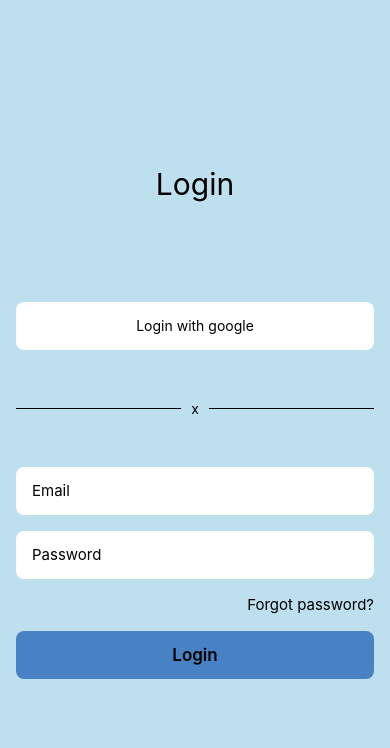
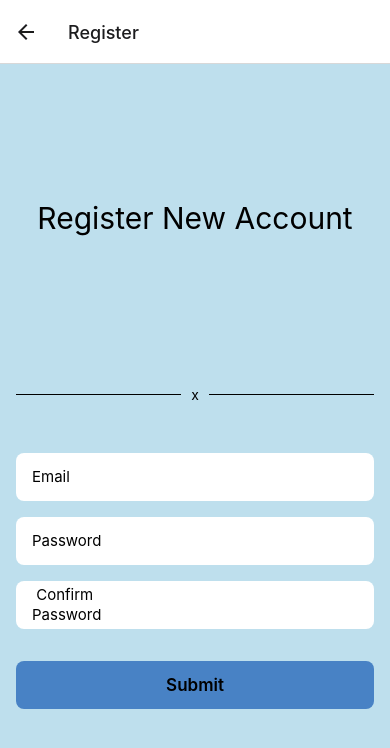
Before and after one commit to xMaxH/WhatsMap, a React Native app in the folder whatsMap/: screen /Register in a window 390 px wide. Shown: the top 748 px of the page. Built offline with nearby package versions, Linux system fonts and the light colour scheme.

Commit message:
la til amir sitt i navigation

```diff
--- a/whatsMap/App.tsx
+++ b/whatsMap/App.tsx
@@ -1,9 +1,4 @@
-import React from 'react';
-import LoginFunc from "./src/Auth/login";
-import SignupFunc from "./src/Auth/signup";
+import {NavigationFile} from "./NavigationFile";
 
-const App: React.FC = () => {
-    return <LoginFunc />;
-};
-
-export default App;
+export default function App() {
+    return <NavigationFile/>;}
--- a/whatsMap/Screens/HomeMap.tsx
+++ b/whatsMap/Screens/HomeMap.tsx
@@ -1,10 +1,8 @@
 import {Pressable, Text, View} from "react-native";
 import { style1 } from "../Styles/style1";
-import {ImageBackground} from "react-native";
 
 export default function HomeScreen({navigation})
 {
-    const BackgroundImage1 = require("../assets/favicon.png");
 
     return (
         <View style={style1.container}>
--- a/whatsMap/Screens/Login.tsx
+++ b/whatsMap/Screens/Login.tsx
@@ -1,5 +1,17 @@
-import {Button, Pressable, Text, TextInput, TextInputComponent, View} from "react-native";
+import {
+    Button,
+    KeyboardAvoidingView, Platform,
+    Pressable,
+    SafeAreaView,
+    Text,
+    TextInput,
+    TextInputComponent, TouchableOpacity,
+    View
+} from "react-native";
 import { style1 } from "../Styles/style1";
+import loginStyle from "../Styles/authStyle";
+import SizedBox from "../src/components/SizedBox";
+import React from "react";
 
 //Funksjon for loginn
 function login() {
@@ -11,14 +23,88 @@ function login() {
 
 export default function Login({navigation})
 {
+
+    const styles = loginStyle
     return (
-        <View style={style1.container}>
-            <TextInput style={style1.textInput}>Username</TextInput>
-            <TextInput style={style1.textInput} secureTextEntry={true}>Password</TextInput>
-            <Pressable onPress={login}><Text style={style1.text1}>Login</Text></Pressable>
+        <View style={styles.root}>
+            <SafeAreaView style={styles.safeAreaView}>
+                <KeyboardAvoidingView behavior={Platform.OS === 'ios' ? 'padding' : 'height'} style={styles.content}>
+                    <Text style={styles.title}>Login</Text>
+                    <SizedBox height={100}/>
 
-            <Text onPress={() => navigation.navigate('Register')} style={style1.btn1}>
-        </Text>
+
+                    <TouchableOpacity>
+                        <View style={styles.buttonGoogle}>
+                            <Text>Login with google</Text>
+                        </View>
+                    </TouchableOpacity>
+
+                    <SizedBox height={50}/>
+
+                    <View style={styles.lineContainer}>
+                        <View style={styles.line}/>
+                        <Text style={styles.text}>x</Text>
+                        <View style={styles.line}/>
+                    </View>
+
+                    <SizedBox height={50}/>
+                    <Pressable>
+                        <View style={styles.form}>
+                            <Text style={styles.label}>Email</Text>
+
+                            <TextInput
+                                autoCapitalize="none"
+                                //autoCompleteType="email"
+                                autoCorrect={false}
+                                keyboardType="email-address"
+                                returnKeyType="next"
+                                style={styles.textInput}
+                                textContentType="username"
+                            />
+                        </View>
+                    </Pressable>
+
+                    <SizedBox height={16}/>
+
+                    <Pressable>
+                        <View style={styles.form}>
+                            <Text style={styles.label}>Password</Text>
+
+                            <TextInput
+                                autoCapitalize="none"
+                                //autoCompleteType="password"
+                                autoCorrect={false}
+                                returnKeyType="done"
+                                secureTextEntry
+                                style={styles.textInput}
+                                textContentType="password"
+                            />
+                        </View>
+                    </Pressable>
+
+                    <SizedBox height={16}/>
+
+                    <View style={styles.forgotPasswordContainer}>
+                        <Text style={styles.textButton}>Forgot password?</Text>
+                    </View>
+
+                    <SizedBox height={16}/>
+
+                    <TouchableOpacity>
+                        <View style={styles.button}>
+                            <Text style={styles.buttonTitle}>Login</Text>
+                        </View>
+                        <View style={styles.button}>
+                            <Text onPress={() => navigation.navigate('Register')} style={styles.buttonTitle}>
+                                Register
+                            </Text>
+                        </View>
+
+
+
+                    </TouchableOpacity>
+                </KeyboardAvoidingView>
+            </SafeAreaView>
         </View>
     );
 }
--- a/whatsMap/Screens/Register.tsx
+++ b/whatsMap/Screens/Register.tsx
@@ -1,17 +1,106 @@
-import {Pressable, Text, TextInput, TextInputComponent, View} from "react-native";
-import { style1 } from "../Styles/style1";
+import {
+    KeyboardAvoidingView,
+    Platform,
+    Pressable,
+    SafeAreaView,
+    Text,
+    TextInput,
+    TextInputComponent, TouchableOpacity,
+    View
+} from "react-native";
+import {style1} from "../Styles/style1";
 import {ImageBackground} from "react-native";
+import sinUpStyle from "../Styles/authStyle";
+import SizedBox from "../src/components/SizedBox";
+import React from "react";
 
-export default function Register({navigation})
-{
+export default function Register({navigation}) {
+
+    const styles = sinUpStyle
     return (
-        <View style={style1.container}>
-            <TextInput style={style1.textInput}>Username</TextInput>
-            <TextInput style={style1.textInput}>Password</TextInput>
+        <View style={styles.root}>
+            <SafeAreaView style={styles.safeAreaView}>
+                <KeyboardAvoidingView
+                    behavior={Platform.OS === 'ios' ? 'padding' : 'height'}
+                    style={styles.content}
+                >
+                    <Text style={styles.title}>Register New Account</Text>
 
-            <Text onPress={() => navigation.navigate('Register')} style={style1.text1}>
-                Register
-            </Text>
+                    <SizedBox height={100}/>
+
+
+                    <SizedBox height={50}/>
+
+                    <View style={styles.lineContainer}>
+                        <View style={styles.line}/>
+                        <Text style={styles.text}>x</Text>
+                        <View style={styles.line}/>
+                    </View>
+
+                    <SizedBox height={50}/>
+                    <Pressable>
+                        <View style={styles.form}>
+                            <Text style={styles.label}>Email</Text>
+
+                            <TextInput
+                                autoCapitalize="none"
+                                //autoCompleteType="email"
+                                autoCorrect={false}
+                                keyboardType="email-address"
+                                returnKeyType="next"
+                                style={styles.textInput}
+                                textContentType="username"
+                            />
+                        </View>
+                    </Pressable>
+
+                    <SizedBox height={16}/>
+
+                    <Pressable>
+                        <View style={styles.form}>
+                            <Text style={styles.label}>Password</Text>
+
+                            <TextInput
+                                autoCapitalize="none"
+                                //autoCompleteType="email"
+                                autoCorrect={false}
+                                keyboardType="email-address"
+                                returnKeyType="next"
+                                style={styles.textInput}
+                                textContentType="username"
+                            />
+                        </View>
+                    </Pressable>
+
+                    <SizedBox height={16}/>
+
+                    <Pressable>
+                        <View style={styles.form}>
+                            <Text style={styles.label}> Confirm Password</Text>
+
+                            <TextInput
+                                autoCapitalize="none"
+                                //autoCompleteType="password"
+                                autoCorrect={false}
+                                returnKeyType="done"
+                                secureTextEntry
+                                style={styles.textInput}
+                                textContentType="password"
+                            />
+                        </View>
+                    </Pressable>
+
+                    <SizedBox height={16}/>
+
+                    <SizedBox height={16}/>
+
+                    <View style={styles.button}>
+                        <Text style={styles.buttonTitle}>Submit</Text>
+                    </View>
+
+
+                </KeyboardAvoidingView>
+            </SafeAreaView>
         </View>
     );
 }
```
Also changed, not shown: whatsMap/src/Auth/login.tsx (+9 -9 lines), whatsMap/src/Auth/signup.tsx (+0 -93 lines).
